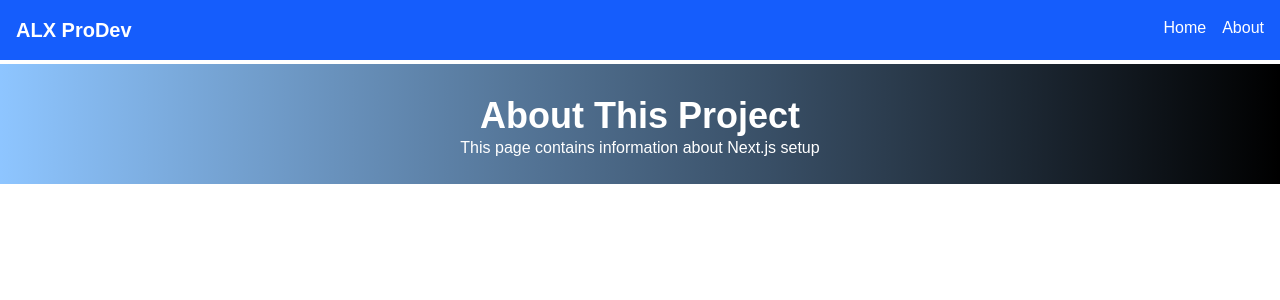
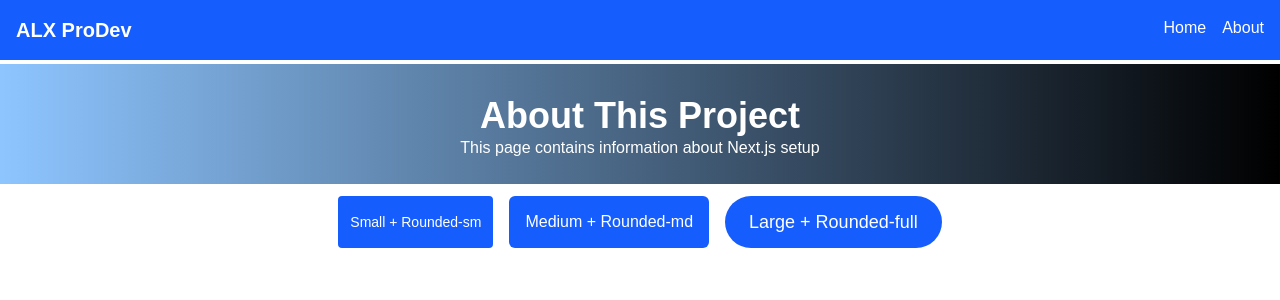
Before and after one commit to blessingemm/alx-project-0x02-setup, a Next.js app in the folder alx-project-0x02/: page /about in a window 1280 px wide. Shown: the top 300 px of the page. Built offline with nearby package versions, Linux system fonts and the light colour scheme.

Commit message:
Create and use Button Component

```diff
--- /dev/null
+++ b/alx-project-0x02/components/common/Button.tsx
@@ -0,0 +1,22 @@
+import React from "react";
+import { ButtonProps } from "@/interfaces";
+
+const sizeClasses = {
+  small: 'px-3 py-1 text-sm',
+  medium: 'px-4 py-2 text-base',
+  large: 'px-6 py-3 text-lg',
+};
+
+const Button: React.FC<ButtonProps> = ({
+  size,
+  shape,
+  children,
+  onClick,
+  className = '',
+}) => {
+  return(
+    <button onClick={onClick} className={`bg-blue-600 text-white ${sizeClasses[size]} ${shape} ${className} hover:bg-blue-700 transition`}> {children} </button>
+  );
+};
+
+export default Button;
--- a/alx-project-0x02/interfaces/index.ts
+++ b/alx-project-0x02/interfaces/index.ts
@@ -12,3 +12,11 @@
   onClose: () => void;
   onSubmit: (title: string, content: string) => void;
 }
+
+export interface ButtonProps {
+  size: 'small' | 'medium' | 'large';
+  shape: 'rounded-sm' | 'rounded-md' | 'rounded-full';
+  children: React.ReactNode;
+  onClick?: () => void;
+  className?: string;
+}
--- a/alx-project-0x02/pages/about.tsx
+++ b/alx-project-0x02/pages/about.tsx
@@ -1,19 +1,32 @@
 import Head from "next/head";
 import Header from "@/components/layout/Header";
+import Button from "@/components/common/Button"; // import the Button
 
 const AboutPage = () => {
-  return(
+  return (
     <>
-      <head>
+      <Head>
         <title>About ALX Project</title>
-      </head>
+      </Head>
       <Header />
-      <main className=" mt-1 border-none p-8 text-center bg-black h-30 bg-gradient-to-r from-blue-300 via-white-500 to-black-500">
+      <main className="mt-1 border-none p-8 text-center bg-black h-30 bg-gradient-to-r from-blue-300 via-white-500 to-black-500">
         <h1 className="text-4xl font-bold text-white">About This Project</h1>
         <p className="text-white">This page contains information about Next.js setup</p>
+
+        <div className="p-3 mt-6 flex justify-center gap-4 flex-wrap">
+          <Button size="small" shape="rounded-sm">
+            Small + Rounded-sm
+          </Button>
+          <Button size="medium" shape="rounded-md">
+            Medium + Rounded-md
+          </Button>
+          <Button size="large" shape="rounded-full">
+            Large + Rounded-full
+          </Button>
+        </div>
       </main>
     </>
-  )
-}
+  );
+};
 
 export default AboutPage;
```
